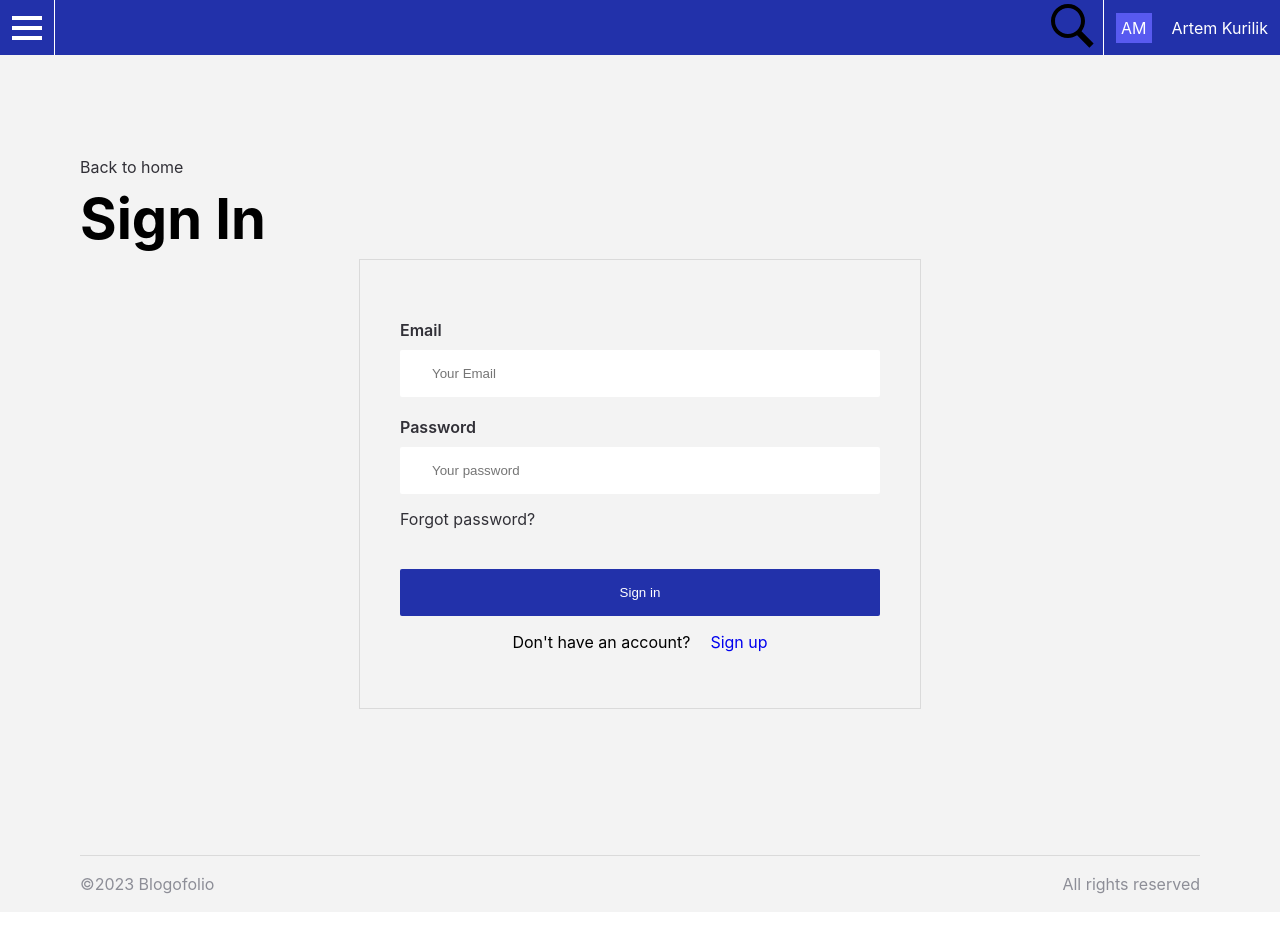
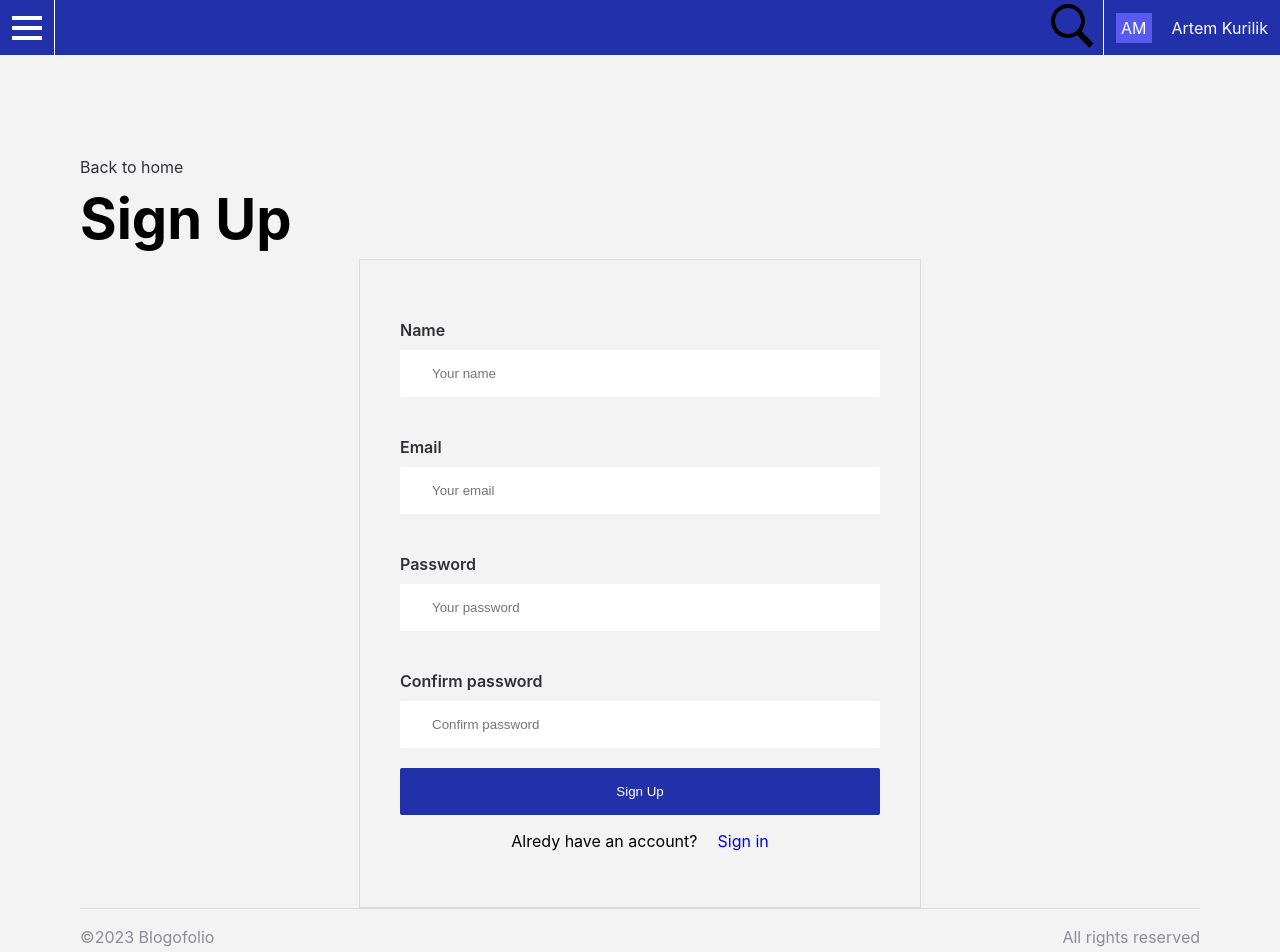
Before and after one commit to Alekseiv25/blogofolio, a React (Create React App) app in the folder blogofolio/: page / in a window 1280 px wide. Shown: the top 952 px of the page. Before the commit the page ends 912 px from the top, so only its background shows below. Built offline with nearby package versions, Linux system fonts and the light colour scheme.

Commit message:
add: signup

```diff
--- a/blogofolio/src/App.tsx
+++ b/blogofolio/src/App.tsx
@@ -4,6 +4,7 @@ import { NavBar } from './components/NavBar/NavBar';
 import { PostList } from './components/PostList/PostList';
 import { SelectedPost } from './components/SelectedPost/SelectedPost';
 import { SignIn } from './components/SignIn/SignIn';
+import { SignUp } from './components/SignUp/SignUp';
 import { Success } from './components/Success/Success';
 
 function App() {
@@ -14,7 +15,8 @@ function App() {
       </header>
       <main className='Main'>
         <div className='wrapper'>
-          <SignIn/>
+          <SignUp/>
+          {/* <SignIn/> */}
           {/* <Success /> */}
           {/* <PostList/> */}
           {/* <SelectedPost /> */}
--- a/blogofolio/src/components/Input/Input.module.scss
+++ b/blogofolio/src/components/Input/Input.module.scss
@@ -13,6 +13,7 @@
     border-radius: 2px;
     background-color: white;
     padding: 16px 32px;
+    margin-bottom: 20px;
 }
 
 input:focus {
--- a/blogofolio/src/components/Input/Input.tsx
+++ b/blogofolio/src/components/Input/Input.tsx
@@ -5,6 +5,7 @@ interface InputProps {
     label: string
     placeholder: string
     name: string
+    value?: any
 }
 
 //Что в onChange писать вместо any
--- /dev/null
+++ b/blogofolio/src/components/SignUp/SignUp.module.scss
@@ -0,0 +1,18 @@
+.formwrapper {
+    max-width: 480px;
+    margin: 0 auto;
+    display: flex;
+    flex-direction: column;
+    padding: 40px;
+    border: 1px solid #DADADA;
+
+    p {
+        display: flex;
+        justify-content: center;
+
+        a {
+            padding-left: 20px;
+            text-decoration: none;
+        }
+    }
+}
--- a/blogofolio/src/components/SignUp/SignUp.tsx
+++ b/blogofolio/src/components/SignUp/SignUp.tsx
@@ -1,3 +1,48 @@
+import { useState } from "react"
+import { Input } from "../Input/Input"
+import { Navigation } from "../Navigaton/Navigation"
+import { Submit } from "../Submit/Submit"
+import styles from './SignUp.module.scss'
+
 export const SignUp = () => {
-    return (<></>)
+    const submit: React.FormEventHandler<HTMLFormElement> = (event) => {
+        const formData = new FormData(event.currentTarget)
+        event.preventDefault()
+        for (let [key, value] of formData.entries()) {
+            console.log(key, value)
+        }
+    }
+    return (
+        <>
+            <Navigation backToHome='Back to home' text={'Sign Up'} />
+            <form onSubmit={submit} className={styles.formwrapper}>
+                <Input
+                    type='text'
+                    label='Name'
+                    placeholder='Your name'
+                    name='name'
+                />
+                <Input
+                    type='email'
+                    label='Email'
+                    placeholder='Your email'
+                    name='email'
+                />
+                <Input
+                    type='password'
+                    label='Password'
+                    placeholder='Your password'
+                    name='password'
+                />
+                <Input
+                    type='password'
+                    label='Confirm password'
+                    placeholder='Confirm password'
+                    name='confirm password'
+                />
+                <Submit value="Sign Up" />
+                <p>Alredy have an account? <a href="#!">Sign in</a></p>
+            </form>
+        </>
+    )
 }
```
